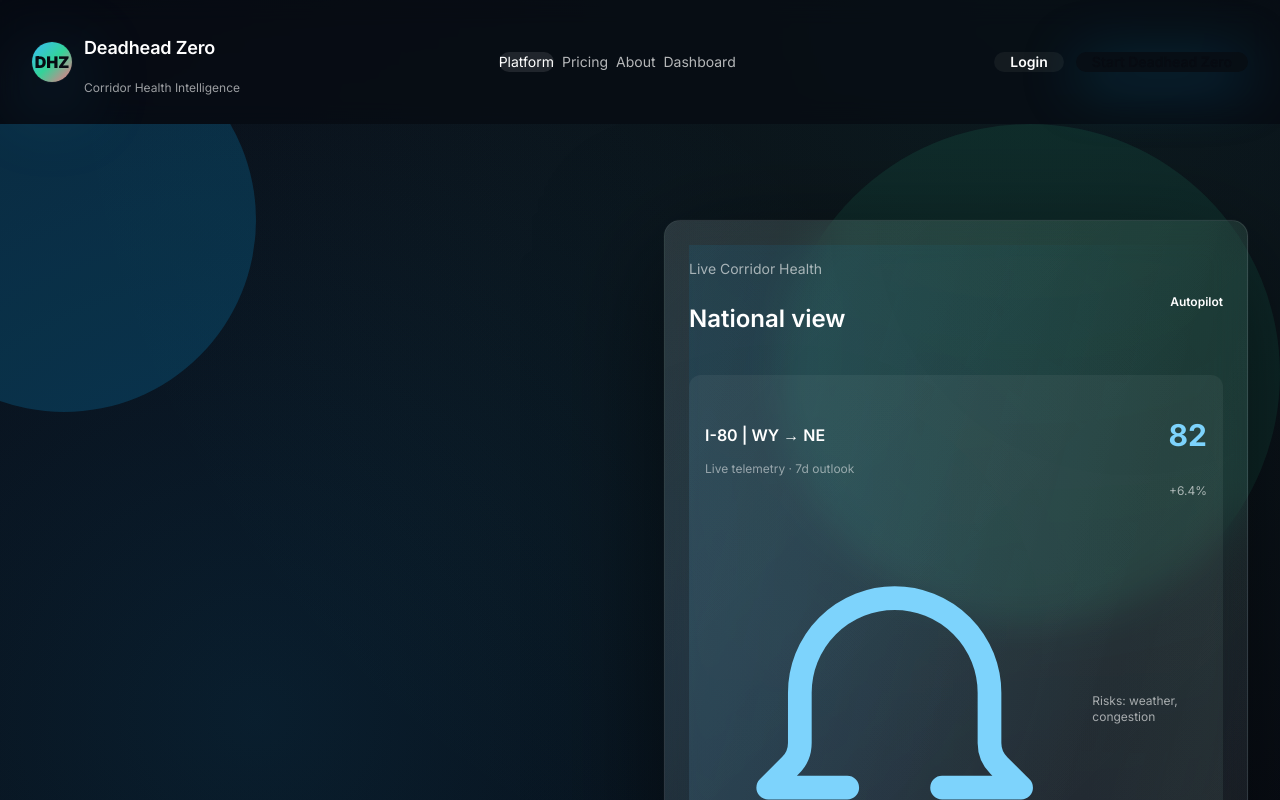
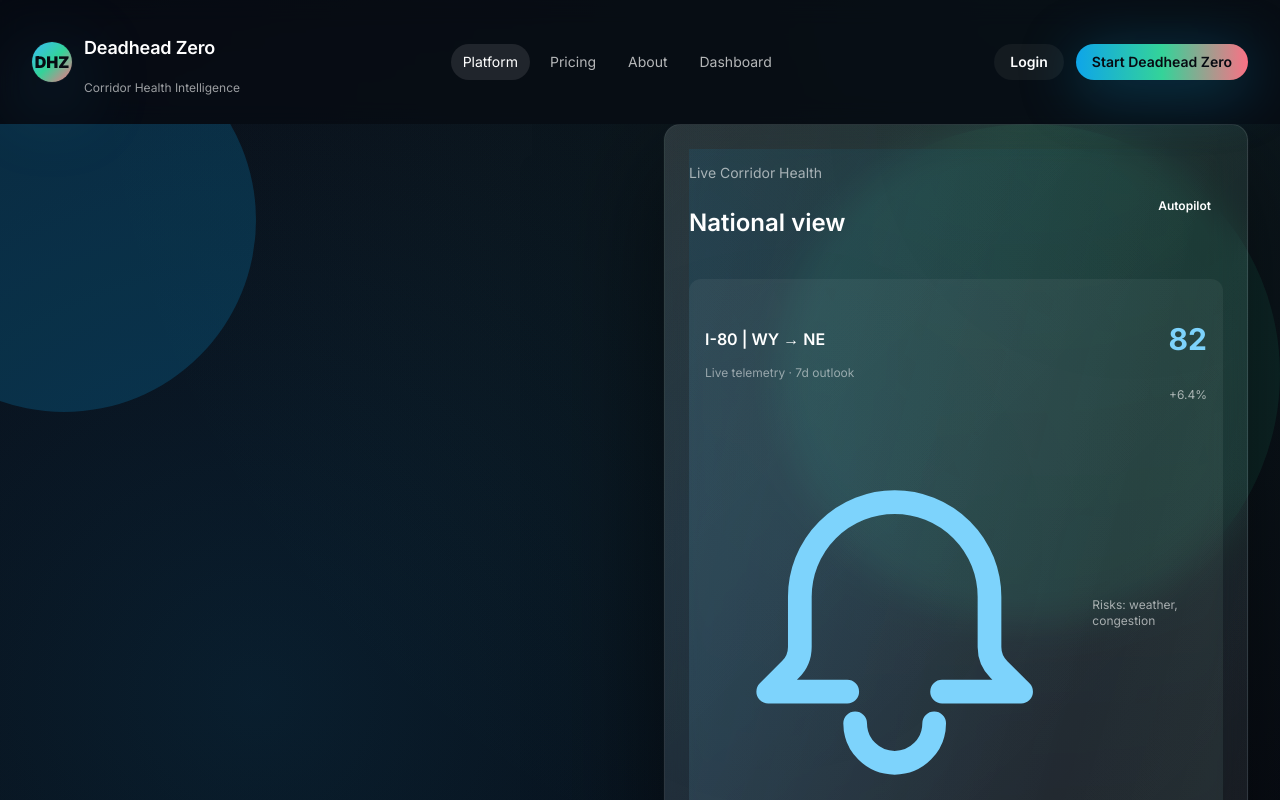
Before and after one commit to deadheadzerohq-maker/tg3, a Next.js app: page / in a window 1280 px wide. Shown: the top 800 px of the page. Built offline with nearby package versions, Linux system fonts and the light colour scheme.

Commit message:
Restore hero spacing and button styling

```diff
--- a/app/globals.css
+++ b/app/globals.css
@@ -103,8 +103,12 @@ a { color: inherit; text-decoration: none; }
 .mb-6 { margin-bottom: 1.5rem; }
 .p-4 { padding: 1rem; }
 .p-6 { padding: 1.5rem; }
+.px-3 { padding-left: 0.75rem; padding-right: 0.75rem; }
 .px-4 { padding-left: 1rem; padding-right: 1rem; }
+.px-6 { padding-left: 1.5rem; padding-right: 1.5rem; }
 .px-8 { padding-left: 2rem; padding-right: 2rem; }
+.py-1\.5 { padding-top: 0.375rem; padding-bottom: 0.375rem; }
+.py-2 { padding-top: 0.5rem; padding-bottom: 0.5rem; }
 .py-3 { padding-top: 0.75rem; padding-bottom: 0.75rem; }
 .py-4 { padding-top: 1rem; padding-bottom: 1rem; }
 .py-10 { padding-top: 2.5rem; padding-bottom: 2.5rem; }
@@ -166,6 +170,12 @@ a { color: inherit; text-decoration: none; }
 .to-emerald-400\/10 { --tw-gradient-to: rgba(52,211,153,0.1); }
 .to-white\/5 { --tw-gradient-to: rgba(255,255,255,0.05); }
 .bg-gradient-to-br { background-image: linear-gradient(to bottom right, var(--tw-gradient-stops)); }
+.bg-gradient-to-r { background-image: linear-gradient(to right, var(--tw-gradient-stops)); }
+.transition {
+  transition-property: all;
+  transition-duration: 200ms;
+  transition-timing-function: cubic-bezier(0.4, 0, 0.2, 1);
+}
 .border { border-width: 1px; }
 .border-b { border-bottom-width: 1px; }
 .border-t { border-top-width: 1px; }
--- a/app/page.tsx
+++ b/app/page.tsx
@@ -43,7 +43,7 @@ export default function LandingPage() {
           <div className="absolute -left-32 -top-24 h-96 w-96 rounded-full bg-aurora-500/20 blur-3xl" />
           <div className="absolute right-0 top-0 h-[500px] w-[500px] rounded-full bg-emerald-400/10 blur-3xl" />
         </div>
-        <div className="max-w-7xl mx-auto px-4 sm:px-8 pb-20 pt-12 sm:pt-18 lg:pt-24">
+        <div className="max-w-7xl mx-auto px-4 sm:px-8 pb-20 pt-8 sm:pt-12 lg:pt-16">
           <div className="grid lg:grid-cols-2 gap-12 items-center">
             <div className="space-y-8">
               <Badge label="Freight corridor intelligence" tone="positive" />
```
